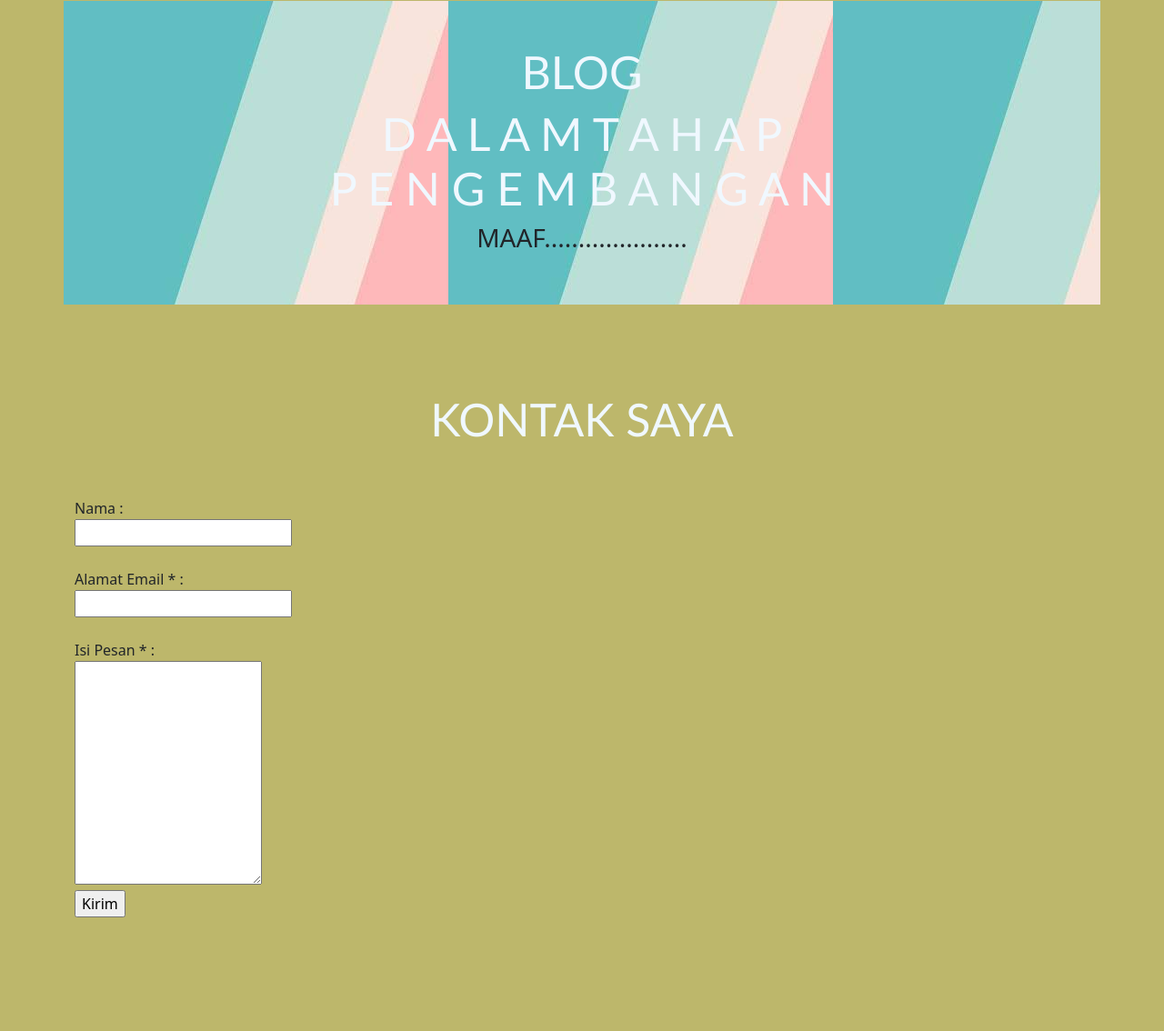
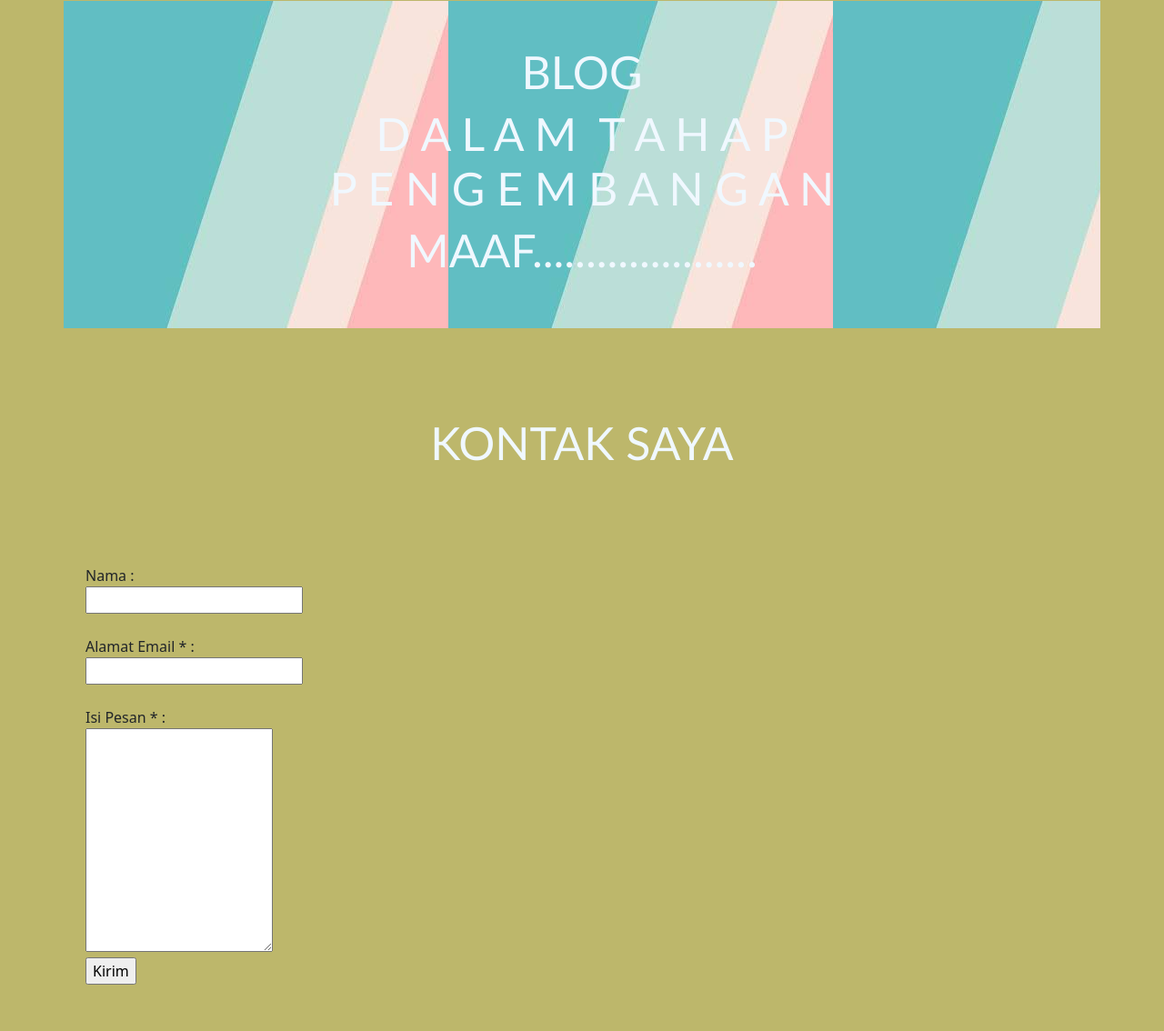
Before and after one commit to anangjanarto/prakerja, a plain HTML site: page index.html in a window 1280 px wide. Shown: the part 2783-3917 px from the top of the page at 91% size. Before the commit the page ends 3840 px from the top, so only its background shows below. Drawn offline with Linux system fonts and the light colour scheme; a script that the page names is missing.

Commit message:
Update index.html

```diff
--- a/index.html
+++ b/index.html
@@ -144,8 +144,8 @@
                 <div class="col text-center">
                     <h1>BLOG</h1>
                     <!--<img src="teknisi komputer.jpeg" class="mb-5" height="150px" width="150px"/>-->
-                    <h1>D A L A M  T A H A P<br>P E N G E M B A N G A N</h1>
-                    <h3>MAAF.....................</h3>
+                    <h1>D A L A M&nbsp&nbspT A H A P<br>P E N G E M B A N G A N</h1>
+                    <h1>MAAF.....................</h1>
                 </div>
             </div>
         </div>
@@ -159,6 +159,7 @@
             <h1>KONTAK SAYA</h1>
         </div>
     </div>
+    <div class="container py-5">
     <div class="contact-form-widget">
         <form name="contact-form">
             <span class="nama_pengirim">Nama :</span><br>
```
